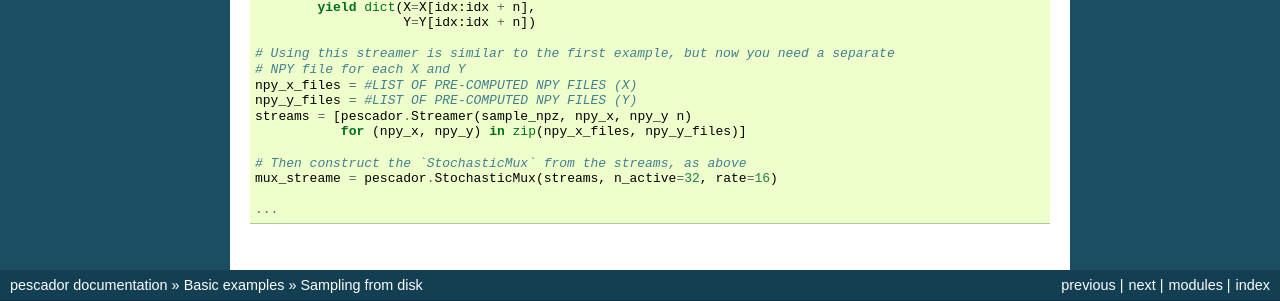
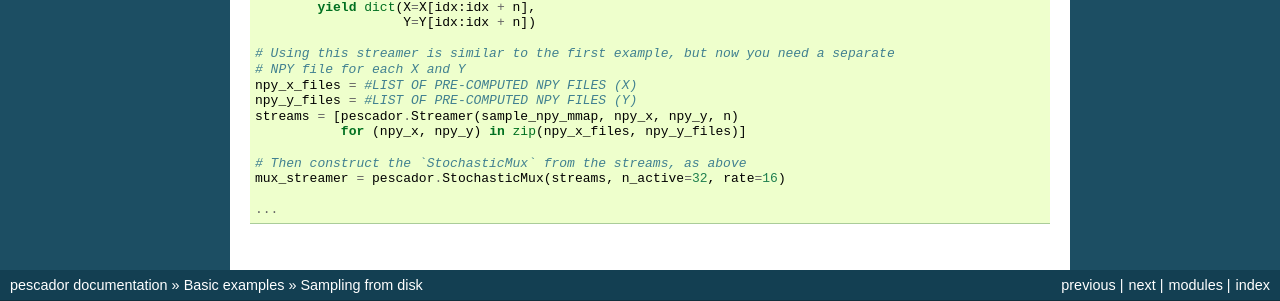
Before and after one commit to pescadores/pescador, a Sphinx documentation site: the page built from docs/example3.rst, in a window 1280 px wide. Shown: the part 1479-1780 px from the top of the page. Built offline with Sphinx 7.4.7, drawn with Linux system fonts in a browser that asks for light colours; pages that are not in the unit, such as notebooks, are missing from menus.

Commit message:
Fixed a couple of small things.

```diff
--- a/docs/example3.rst
+++ b/docs/example3.rst
@@ -94,10 +94,10 @@ Alternatively, *memory-mapping* can be used to only load data as needed, but req
     # NPY file for each X and Y
     npy_x_files = #LIST OF PRE-COMPUTED NPY FILES (X)
     npy_y_files = #LIST OF PRE-COMPUTED NPY FILES (Y)
-    streams = [pescador.Streamer(sample_npz, npy_x, npy_y n)
+    streams = [pescador.Streamer(sample_npy_mmap, npy_x, npy_y, n)
                for (npy_x, npy_y) in zip(npy_x_files, npy_y_files)]
 
     # Then construct the `StochasticMux` from the streams, as above
-    mux_streame = pescador.StochasticMux(streams, n_active=32, rate=16)
+    mux_streamer = pescador.StochasticMux(streams, n_active=32, rate=16)
 
     ...
```
